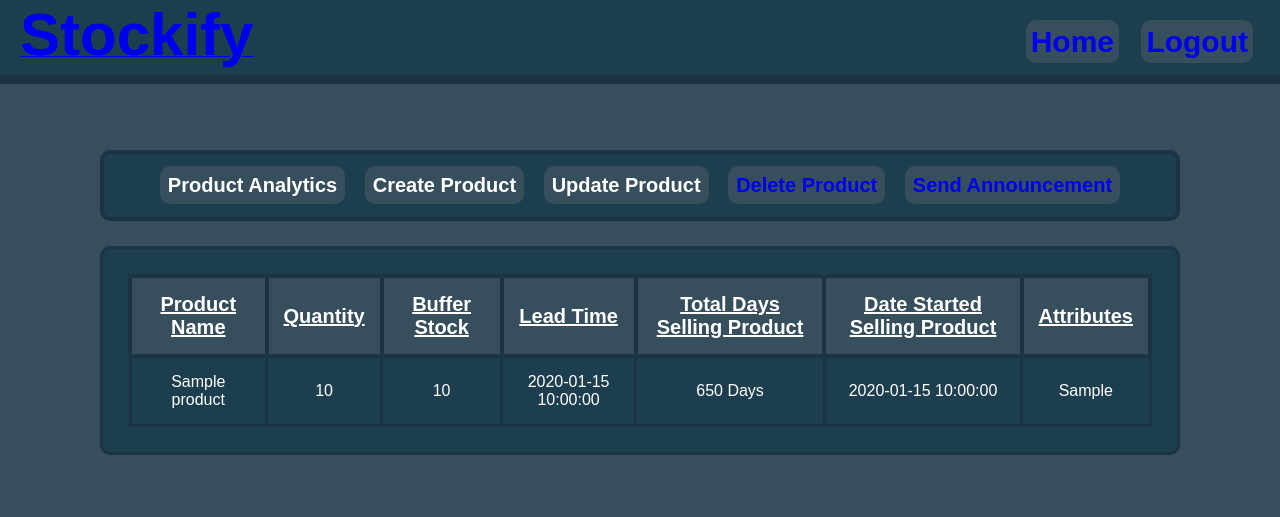
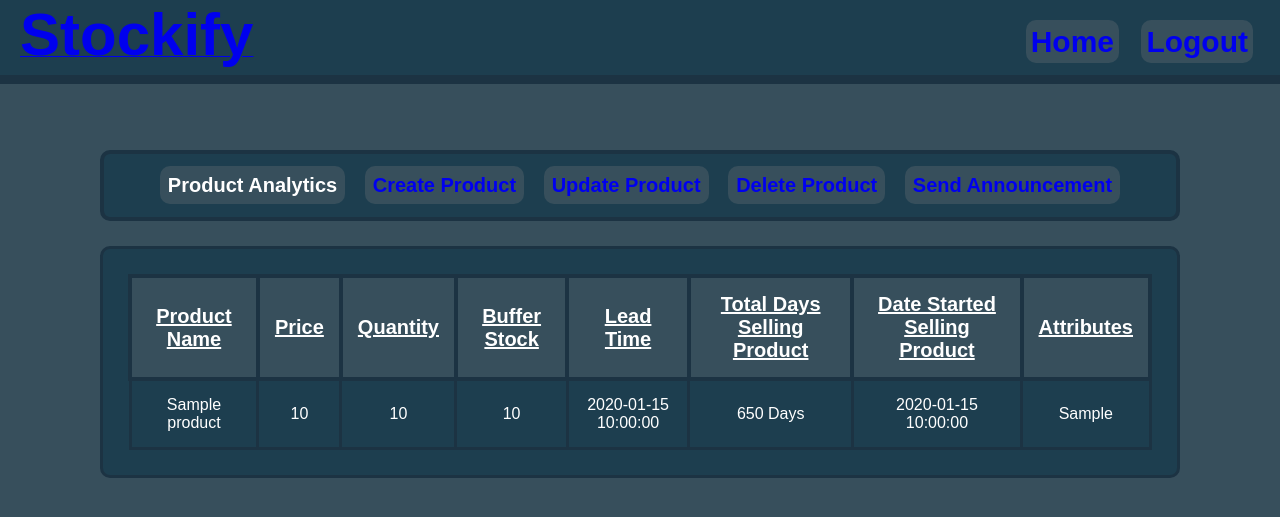
Before and after one commit to TemiTemi22/ITSrProject, a PHP site: page /managerHome.php in a window 1280 px wide. Shown: the top 517 px of the page. Run offline with PHP 8.4, Linux system fonts and the light colour scheme; the visitor is signed in with stand-in values (Sample User, id 1); tables that the repository leaves empty or names only in its code hold one stand-in row (values such as "Sample post").

Commit message:
Update managerHome.php

```diff
--- a/managerHome.php
+++ b/managerHome.php
@@ -17,6 +17,7 @@
       $leadTime = $results['lead_time'];
       $dateAdded = $results['date_added'];
       $attributes = $results['attributes'];
+      $price = $results['price'];
 
       $dateAddedCalc = date_create($results['date_added']);
       $todaysDate = new DateTime("now");
@@ -36,6 +37,7 @@
 
       $inventory .= "<tr>
                       <td>$productName</td>
+                      <td>$price</td>
                       <td>$quantity</td>
                       <td>$bufferStock</td>
                       <td>$leadTime</td>
@@ -72,8 +74,8 @@
       <nav class="pagelinksnav">
         <center>
           <a href=""><b>Product Analytics</b></a>
-          <a href=""><b>Create Product</b></a>
-          <a href=""><b>Update Product</b></a>
+          <a href="createProduct.php"><b>Create Product</b></a>
+          <a href="updateProduct.php"><b>Update Product</b></a>
           <a href="deleteProduct.php"><b>Delete Product</b></a>
           <a href="sendAnnouncement.php"><b>Send Announcement</b></a>
         </center>
@@ -85,6 +87,7 @@
         <table class="inventory">
           <tr>
             <th><b>Product Name</b></th>
+            <th><b>Price</b></th>
             <th><b>Quantity</b></th>
             <th><b>Buffer Stock</b></th>
             <th><b>Lead Time</b></th>
```
